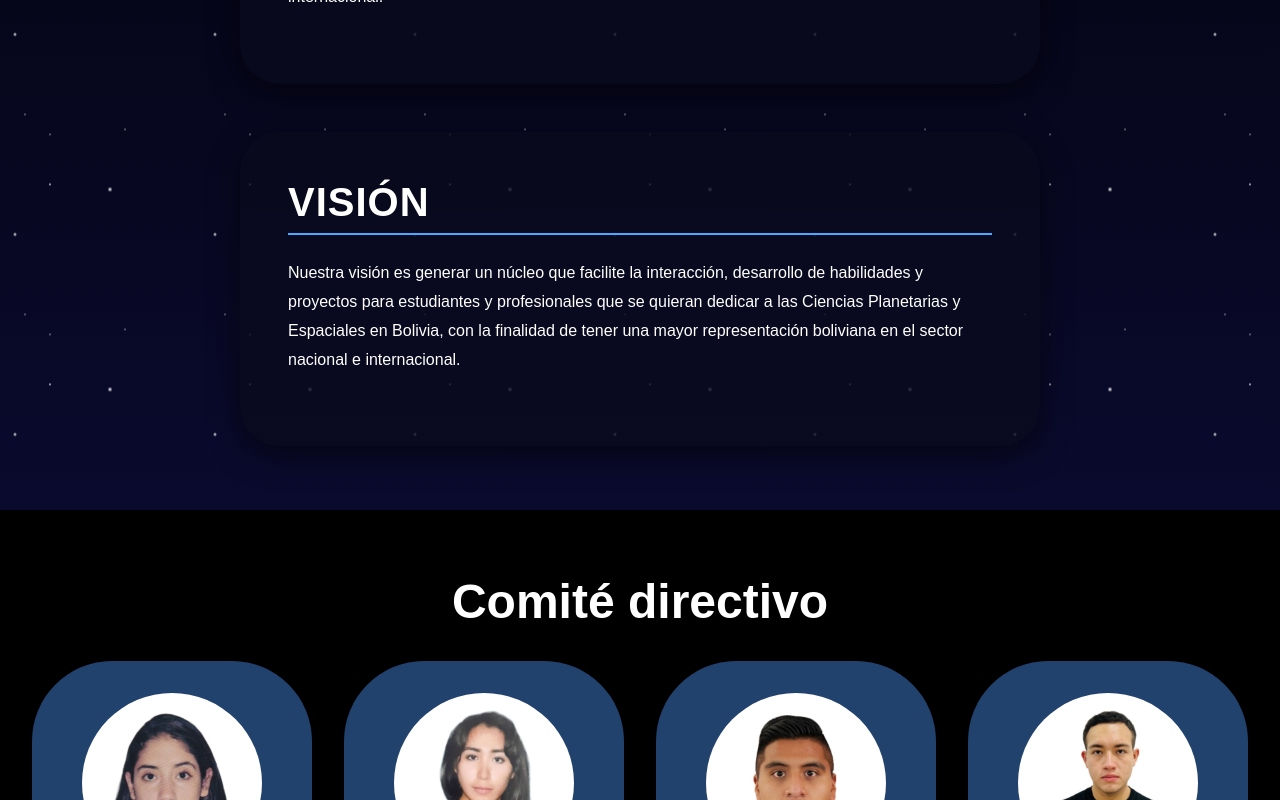
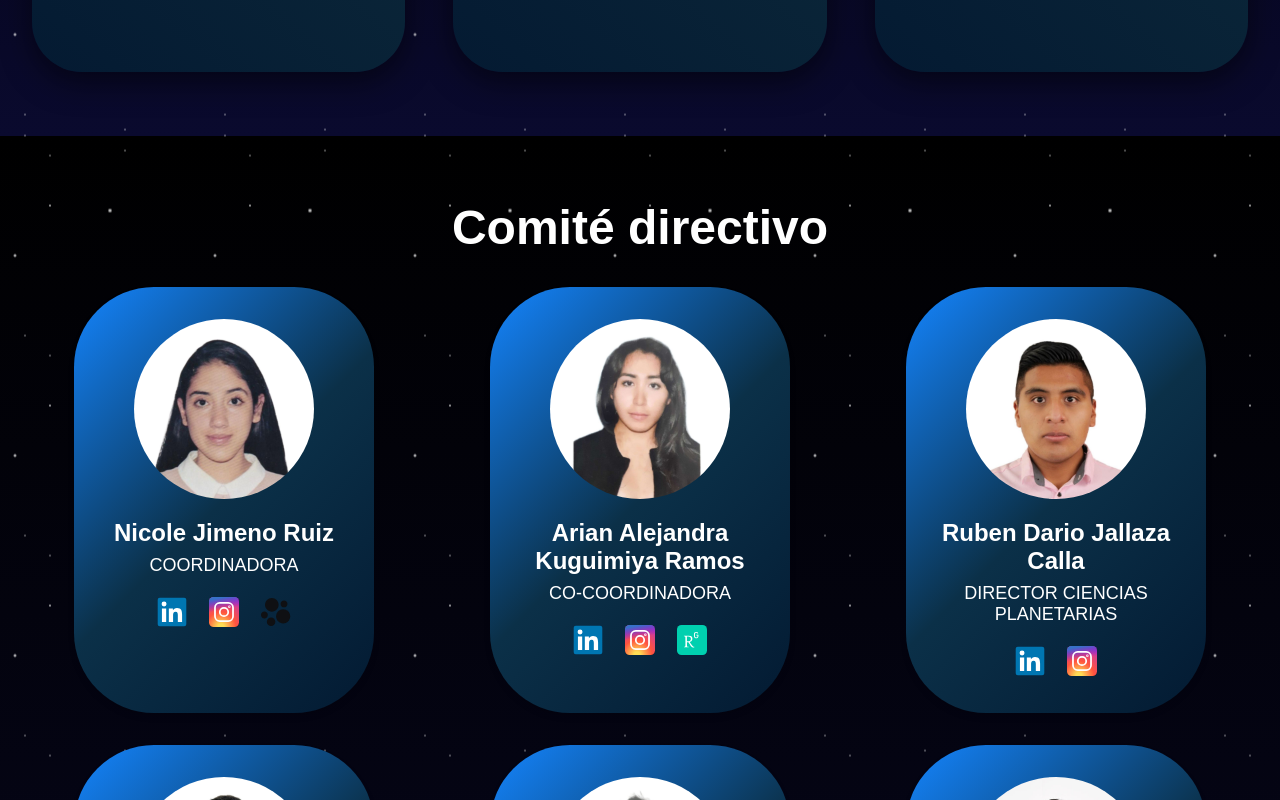
Before and after one commit to fercodes/redbo, a React (Vite) app: page / in a window 1280 px wide. Shown: the part 1540-2340 px from the top of the page. Built offline with nearby package versions, Linux system fonts and the light colour scheme.

Commit message:
Improve UI

```diff
--- a/src/components/AllianceContainer/AllianceContainer.jsx
+++ b/src/components/AllianceContainer/AllianceContainer.jsx
@@ -17,7 +17,7 @@ AllianceContainer.propTypes = {
   photo: PropTypes.string.isRequired,
   name: PropTypes.string.isRequired,
   country: PropTypes.string,
-  link: PropTypes.string.isRequired,
+  link: PropTypes.string,
 };
 
 export default AllianceContainer;
--- a/src/components/AllianceContainer/alliance-container.css
+++ b/src/components/AllianceContainer/alliance-container.css
@@ -1,9 +1,8 @@
 .alliance-container {
   width: 200px;
   padding: 1rem;
-  background-color: #fff;
-  border: 1px solid #ddd;
-  border-radius: 30px;
+  background: linear-gradient(135deg, #004690, #091c43, #4f0d0b);
+  border-radius: 50px;
   box-shadow: 0 4px 8px rgba(0, 0, 0, 0.1);
   text-align: center;
   transition: transform 0.2s;
@@ -25,11 +24,11 @@
 
 .alliance-container p {
   font-size: 1rem;
-  color: #333;
+  color: #ffffff;
   margin: 0.5rem 0;
 }
 
 .alliance-container p:last-child {
   font-size: 0.875rem;
-  color: #777;
+  color: #ffffff;
 }
--- a/src/components/ButtonJoinUs/button-join-us.css
+++ b/src/components/ButtonJoinUs/button-join-us.css
@@ -1,14 +1,17 @@
 .join-us-button {
   padding: 0.75rem 2rem;
-  background-color: #007bff;
+  background: linear-gradient(135deg, #007bff, #3a6f91, #007bff);
   color: white;
   border: none;
-  border-radius: 50px; /* Rounded corners */
+  border-radius: 50px;
   font-size: 1rem;
   font-weight: bold;
   cursor: pointer;
   transition: background-color 0.3s ease, transform 0.2s ease;
   box-shadow: 0 4px 6px rgba(0, 0, 0, 0.1);
+  width: auto;
+  display: inline-block;
+  text-shadow: 1px 1px 3px rgba(0, 0, 0, 0.5);
 }
 
 .join-us-button:hover {
@@ -25,3 +28,10 @@
   outline: none;
   box-shadow: 0 0 0 3px rgba(0, 123, 255, 0.5);
 }
+
+@media (min-width: 1025px) {
+  .join-us-button {
+    padding: 1rem 3rem; /* Increase padding */
+    font-size: 1.2rem; /* Increase font size */
+  }
+}
--- a/src/components/TeamCard/team-card.css
+++ b/src/components/TeamCard/team-card.css
@@ -1,5 +1,5 @@
 .team-card {
-  background-color: #22426e;
+  background: linear-gradient(135deg, #1485ff, #0b3048, #031a32);
   border-radius: 80px;
   box-shadow: 0 4px 6px rgba(0, 0, 0, 0.1);
   padding: 1.5rem;
@@ -61,7 +61,7 @@
   object-fit: contain;
 }
 
-@media (min-width: 768px) {
+@media (min-width: 1024px) {
   .team-card {
     padding: 2rem;
   }
@@ -78,4 +78,9 @@
   .team-position {
     font-size: 1.125rem;
   }
+
+  .social-icon {
+    width: 40px;
+    height: 40px;
+  }
 }
--- a/src/index.css
+++ b/src/index.css
@@ -3,3 +3,7 @@
   padding: 0;
   box-sizing: border-box;
 }
+
+body {
+  overflow-x: hidden;
+}
--- a/src/sections/AboutUs/about-us.css
+++ b/src/sections/AboutUs/about-us.css
@@ -35,9 +35,9 @@
   padding: 4rem 2rem;
   background: linear-gradient(to bottom, #000000, #0a0a2e);
   display: flex;
-  flex-direction: column;
+  flex-direction: row;
   gap: 3rem;
-  align-items: center;
+  align-items: stretch;
   flex-grow: 1;
   position: relative;
   overflow: hidden;
@@ -74,8 +74,8 @@
 }
 
 .about-us-box {
-  background-color: rgba(10, 10, 30, 0.8);
-  border-radius: 40px;
+  background: linear-gradient(220deg, #174271, #0b2739, #041a32);
+  border-radius: 50px;
   box-shadow: 0 10px 30px rgba(0, 0, 0, 0.5);
   padding: 3rem;
   width: 100%;
@@ -103,10 +103,19 @@
 }
 
 .about-us-box p {
-  font-size: 1rem;
+  font-size: 1.2rem;
   color: #ffffff;
   line-height: 1.8;
   margin-bottom: 1.5rem;
+  text-shadow: 1px 1px 3px rgba(0, 0, 0, 0.7);
+}
+
+@media (max-width: 1024px) {
+  .about-us-section {
+    display: flex;
+    flex-direction: column;
+    align-items: center;
+  }
 }
 
 @media (max-width: 768px) {
--- a/src/sections/Alliances/alliances.css
+++ b/src/sections/Alliances/alliances.css
@@ -1,24 +1,49 @@
 .alliances-section {
   padding: 2rem;
-  background-color: #f9f9f9;
+  background: linear-gradient(to bottom, #000000, #0a0a2e);
   text-align: center;
+  position: relative;
+}
+
+.alliances-section::before {
+  content: '';
+  position: absolute;
+  top: 0;
+  left: 0;
+  right: 0;
+  bottom: 0;
+  background-image: radial-gradient(
+      1px 1px at 25px 5px,
+      #fff,
+      rgba(255, 255, 255, 0)
+    ),
+    radial-gradient(1px 1px at 50px 25px, #fff, rgba(255, 255, 255, 0)),
+    radial-gradient(1px 1px at 125px 20px, #fff, rgba(255, 255, 255, 0)),
+    radial-gradient(1.5px 1.5px at 50px 75px, #fff, rgba(255, 255, 255, 0)),
+    radial-gradient(2px 2px at 15px 125px, #fff, rgba(255, 255, 255, 0)),
+    radial-gradient(2.5px 2.5px at 110px 80px, #fff, rgba(255, 255, 255, 0));
+  background-size: 200px 200px;
+  animation: space-move 240s linear infinite;
+  z-index: 0;
 }
 
 .alliances-section h2 {
   font-size: 2rem;
   margin-bottom: 1rem;
-  color: #333;
+  color: #ffffff;
   font-family: Arial, Helvetica, sans-serif;
 }
 
 .alliances-category {
   margin-top: 2rem;
+  position: relative;
+  z-index: 1;
 }
 
 .alliances-category h2 {
   font-size: 1.5rem;
   margin-bottom: 1rem;
-  color: #555;
+  color: #ffffff;
 }
 
 .alliances-list {
--- a/src/sections/Contact/contact.css
+++ b/src/sections/Contact/contact.css
@@ -1,23 +1,49 @@
 .contact-section {
   padding: 2rem;
-  background-color: #f4f4f4;
+  background: linear-gradient(to bottom, #000000, #0a0a2e);
   text-align: center;
   display: flex;
   flex-direction: column;
   align-items: center;
   gap: 2rem;
   font-family: Arial, Helvetica, sans-serif;
+  position: relative;
+}
+
+.contact-section::before {
+  content: '';
+  position: absolute;
+  top: 0;
+  left: 0;
+  right: 0;
+  bottom: 0;
+  background-image: radial-gradient(
+      1px 1px at 25px 5px,
+      #fff,
+      rgba(255, 255, 255, 0)
+    ),
+    radial-gradient(1px 1px at 50px 25px, #fff, rgba(255, 255, 255, 0)),
+    radial-gradient(1px 1px at 125px 20px, #fff, rgba(255, 255, 255, 0)),
+    radial-gradient(1.5px 1.5px at 50px 75px, #fff, rgba(255, 255, 255, 0)),
+    radial-gradient(2px 2px at 15px 125px, #fff, rgba(255, 255, 255, 0)),
+    radial-gradient(2.5px 2.5px at 110px 80px, #fff, rgba(255, 255, 255, 0));
+  background-size: 200px 200px;
+  animation: space-move 240s linear infinite;
 }
 
 .contact-title {
   font-size: 2rem;
-  color: #333;
+  color: #ffffff;
+  position: relative;
+  z-index: 1;
 }
 
 .contact-icons {
   display: flex;
   justify-content: center;
   gap: 1.5rem;
+  position: relative;
+  z-index: 1;
 }
 
 .contact-icon {
--- a/src/sections/Hero/Hero.css
+++ b/src/sections/Hero/Hero.css
@@ -91,3 +91,9 @@
     max-width: 150px;
   }
 }
+
+@media (max-height: 768px) {
+  .hero-content {
+    transform: translateY(6%);
+  }
+}
--- a/src/sections/Hero/Hero.jsx
+++ b/src/sections/Hero/Hero.jsx
@@ -1,6 +1,6 @@
-import "./Hero.css";
-import ButtonJoinUs from "../../components/ButtonJoinUs/ButtonJoinUs";
-import logo from "../../assets/images/logo_red_rojo.png";
+import './Hero.css';
+import ButtonJoinUs from '../../components/ButtonJoinUs/ButtonJoinUs';
+import logo from '../../assets/images/logo_red_rojo.png';
 
 const Hero = () => {
   return (
--- a/src/sections/Navbar/navbar.css
+++ b/src/sections/Navbar/navbar.css
@@ -78,7 +78,7 @@
     top: 100%;
     left: 0;
     width: 100%;
-    background-color: #000;
+    background-color: #0d0d21;
     padding: 1rem;
   }
 
--- a/src/sections/Team/team.css
+++ b/src/sections/Team/team.css
@@ -3,7 +3,31 @@
   margin: 0 auto;
   display: flex;
   flex-direction: column;
-  background-color: black;
+  background: linear-gradient(to bottom, #000000, #0a0a2e);
+  position: relative;
+  z-index: 0;
+}
+
+.team-section::before {
+  content: '';
+  position: absolute;
+  top: 0;
+  left: 0;
+  right: 0;
+  bottom: 0;
+  background-image: radial-gradient(
+      1px 1px at 25px 5px,
+      #fff,
+      rgba(255, 255, 255, 0)
+    ),
+    radial-gradient(1px 1px at 50px 25px, #fff, rgba(255, 255, 255, 0)),
+    radial-gradient(1px 1px at 125px 20px, #fff, rgba(255, 255, 255, 0)),
+    radial-gradient(1.5px 1.5px at 50px 75px, #fff, rgba(255, 255, 255, 0)),
+    radial-gradient(2px 2px at 15px 125px, #fff, rgba(255, 255, 255, 0)),
+    radial-gradient(2.5px 2.5px at 110px 80px, #fff, rgba(255, 255, 255, 0));
+  background-size: 200px 200px;
+  animation: space-move 240s linear infinite;
+  z-index: 0;
 }
 
 .team-title {
@@ -19,6 +43,7 @@
   grid-template-columns: repeat(auto-fit, minmax(250px, 1fr));
   gap: 2rem;
   justify-items: center;
+  z-index: 1;
 }
 
 @media (min-width: 768px) {
@@ -35,7 +60,13 @@
   }
 }
 
-@media (min-width: 1024px) {
+@media (min-width: 768px) {
+  .team-cards-container {
+    grid-template-columns: repeat(3, 1fr);
+  }
+}
+
+@media (min-width: 1440px) {
   .team-cards-container {
     grid-template-columns: repeat(4, 1fr);
   }
```
